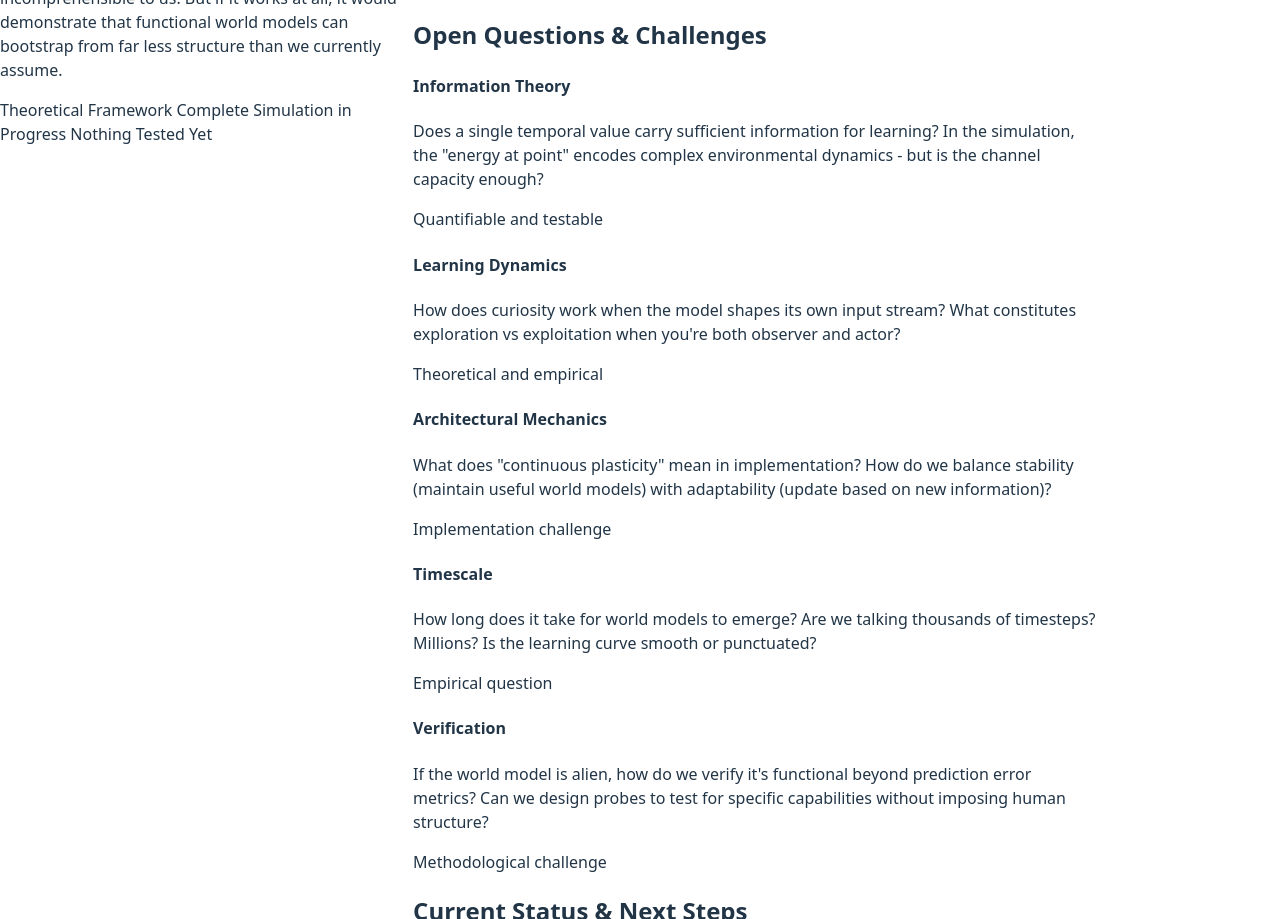
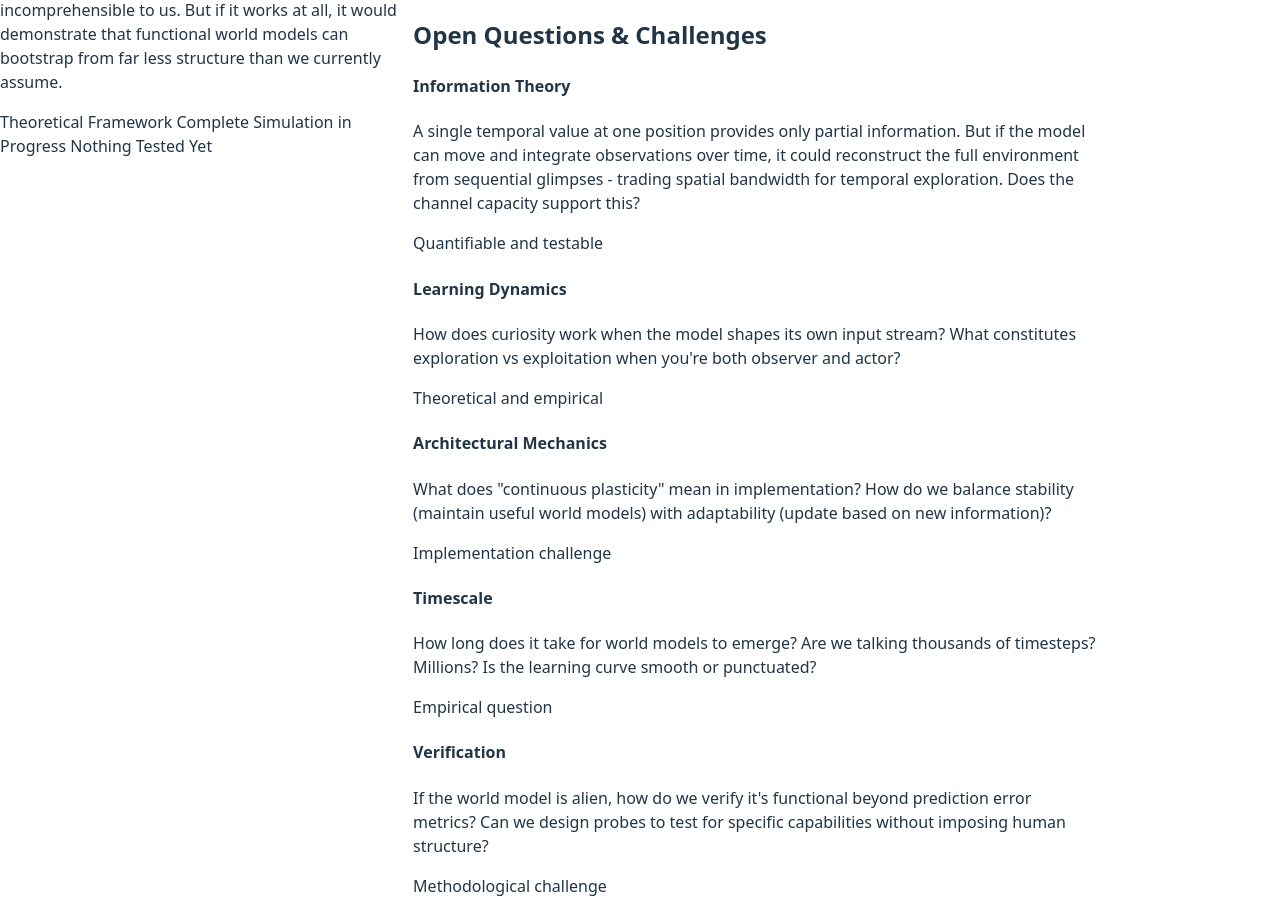
Before and after one commit to andrejtetkic/andrejtetkic.github.io, a website built with Vite: page research/index.html in a window 1280 px wide. Shown: the part 2026-2945 px from the top of the page. Built offline with nearby package versions, Linux system fonts and the light colour scheme.

Commit message:
Refine explanation of information theory question for clarity and depth

```diff
--- a/research/index.html
+++ b/research/index.html
@@ -162,7 +162,7 @@
 				<div class="questions-grid">
 					<div class="question-card">
 						<h4>Information Theory</h4>
-						<p>Does a single temporal value carry sufficient information for learning? In the simulation, the "energy at point" encodes complex environmental dynamics - but is the channel capacity enough?</p>
+						<p>A single temporal value at one position provides only partial information. But if the model can move and integrate observations over time, it could reconstruct the full environment from sequential glimpses - trading spatial bandwidth for temporal exploration. Does the channel capacity support this?</p>
 						<div class="question-status">Quantifiable and testable</div>
 					</div>
 
```
